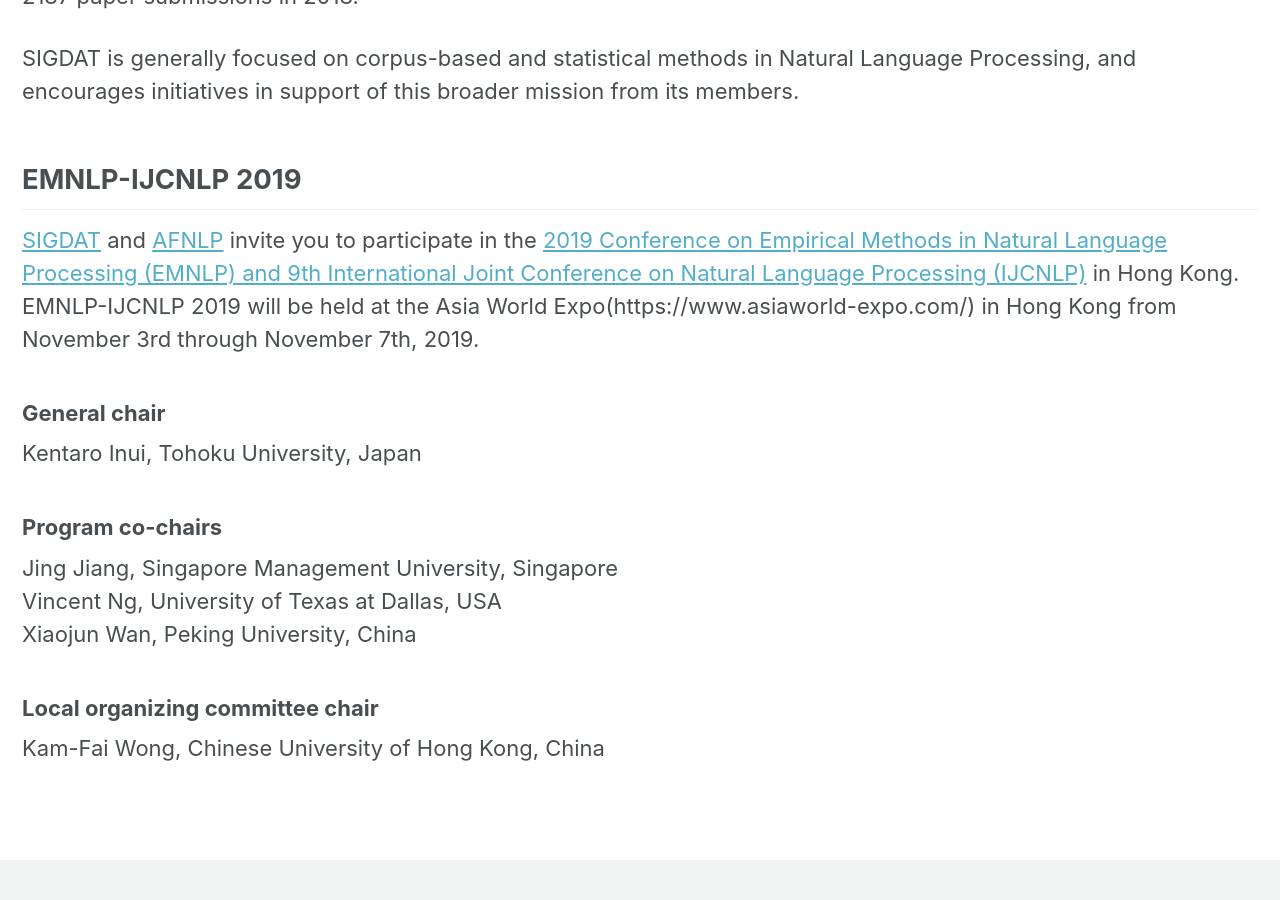
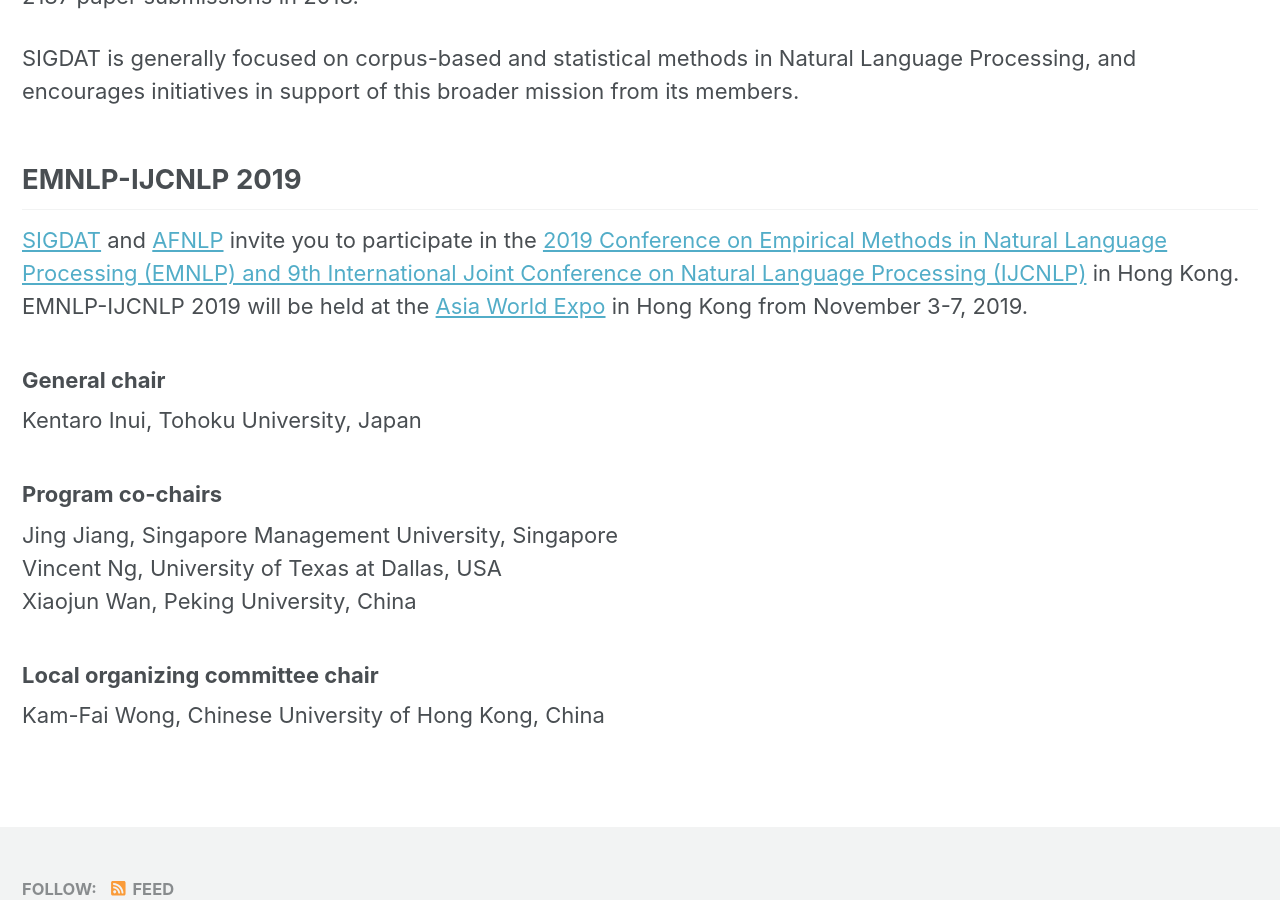
Before and after one commit to sigdat-org/sigdat, a Jekyll site: the page built from _pages/home.md, in a window 1280 px wide and 900 px high, scrolled down 970 px. Built offline with Jekyll 4.4.1, drawn with Linux system fonts in a browser that asks for light colours; nearby versions of some CDN libraries.

Commit message:
fixed link

```diff
--- a/_pages/home.md
+++ b/_pages/home.md
@@ -20,7 +20,7 @@ SIGDAT is generally focused on corpus-based and statistical methods in Natural L
 
 <h2>EMNLP-IJCNLP 2019</h2>
 
-[SIGDAT](https://sigdat.org/) and [AFNLP](http://www.afnlp.org/wp/) invite you to participate in the [2019 Conference on Empirical Methods in Natural Language Processing (EMNLP) and 9th International Joint Conference on Natural Language Processing (IJCNLP)](https://www.emnlp-ijcnlp2019.org) in Hong Kong. EMNLP-IJCNLP 2019 will be held at the Asia World Expo(https://www.asiaworld-expo.com/) in Hong Kong from November 3rd through November 7th, 2019.
+[SIGDAT](https://sigdat.org/) and [AFNLP](http://www.afnlp.org/wp/) invite you to participate in the [2019 Conference on Empirical Methods in Natural Language Processing (EMNLP) and 9th International Joint Conference on Natural Language Processing (IJCNLP)](https://www.emnlp-ijcnlp2019.org) in Hong Kong. EMNLP-IJCNLP 2019 will be held at the [Asia World Expo](https://www.asiaworld-expo.com/) in Hong Kong from November 3-7, 2019.
 
 
 <h3>General chair</h3>
```
